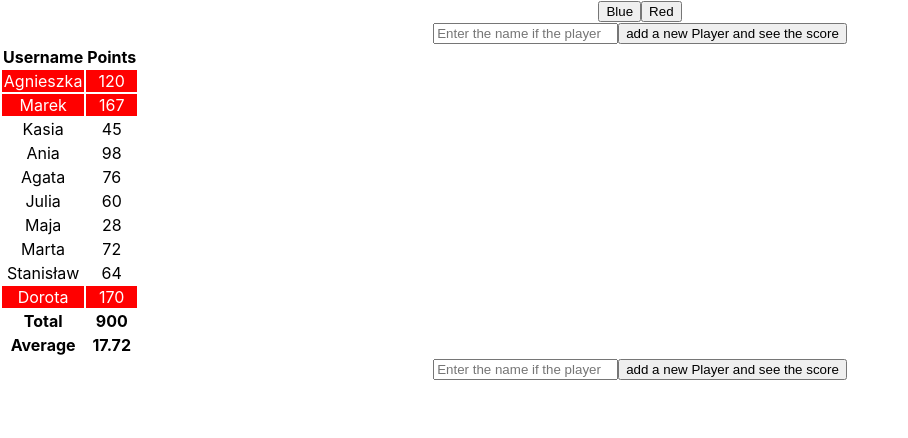
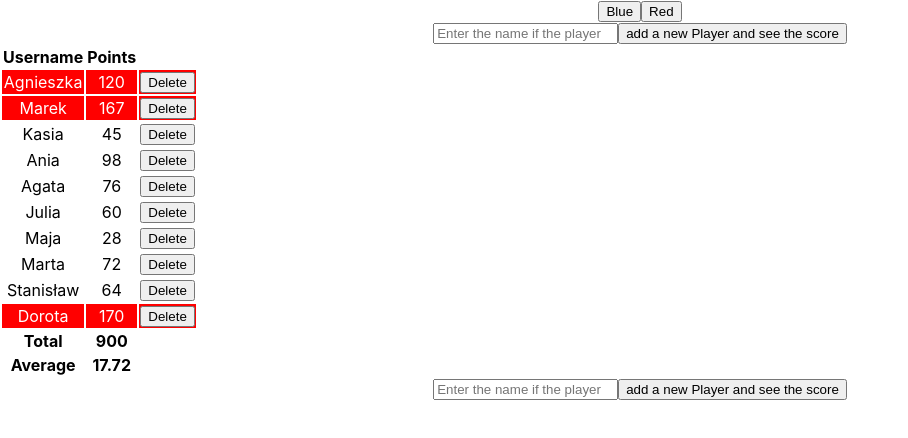
Before and after one commit to kunicka/my-app, a React (Create React App) app: page / in a window 1280 px wide. Shown: the top 438 px of the page, without its empty margins (0-908 px from the left). Built offline with nearby package versions, Linux system fonts and the light colour scheme.

Commit message:
delete buttons trial

```diff
--- a/src/components/PlayersTable.tsx
+++ b/src/components/PlayersTable.tsx
@@ -22,6 +22,9 @@ export const PlayersTable:(props: PropsWithChildren<Color>, children: any) => an
   let id = 10;
 
  let newArray: { id: number; username: string | undefined; points: number; }[] =[];
+ const jsonArray:
+ { id: number; username: string | undefined; points: number; }[] =[...playersArray];;
+
 
   const addPlayer = () => {
     const points = Math.floor(Math.random() * 200) + 1;
@@ -68,7 +71,7 @@ export const PlayersTable:(props: PropsWithChildren<Color>, children: any) => an
           <th>Username</th> <th>Points</th>
         </tr>
         <tbody>
-          {playersArray.map((player: Player, index: number) => (
+          {jsonArray.map((player) => (
             <tr
               key={player.id}
               style={
@@ -78,7 +81,7 @@ export const PlayersTable:(props: PropsWithChildren<Color>, children: any) => an
               }
             >
               <td>{player.username}</td> <td>{player.points}</td>
-
+              <td><button onClick={(e)=>{newArray.splice(player.id-1, 1)}}>Delete</button></td>
             </tr>
           ))}
           {newArray.map((player) => (
@@ -91,6 +94,7 @@ export const PlayersTable:(props: PropsWithChildren<Color>, children: any) => an
               }
             >
               <td>{player.username}</td> <td>{player.points}</td>
+              <td><button onClick={(e)=>{newArray.splice(player.id-11, 1)}}>Delete</button></td>
             </tr>
           ))}
         </tbody>
```
